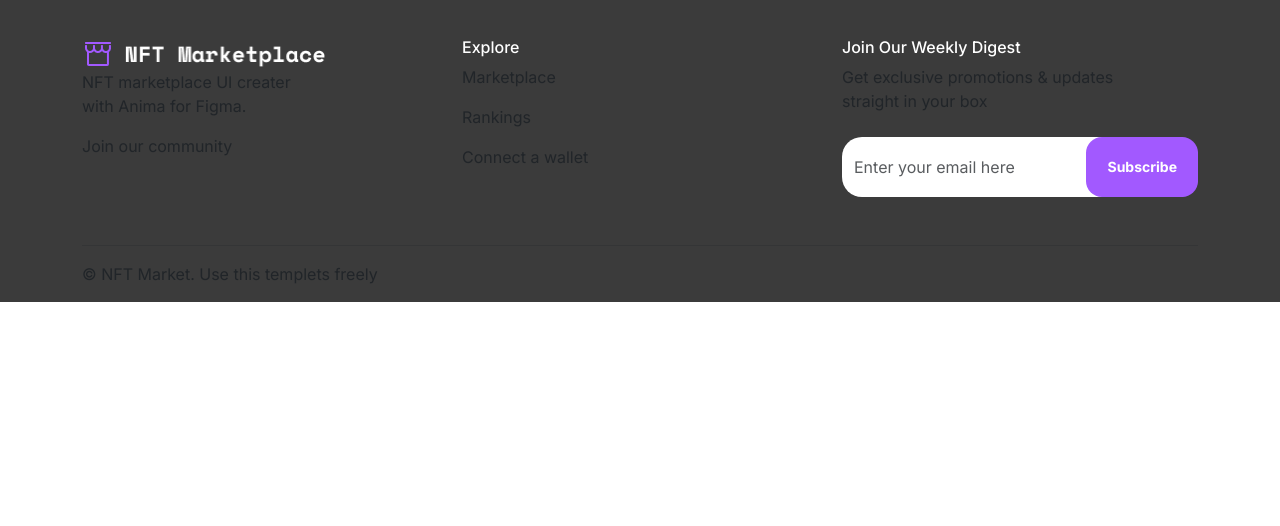
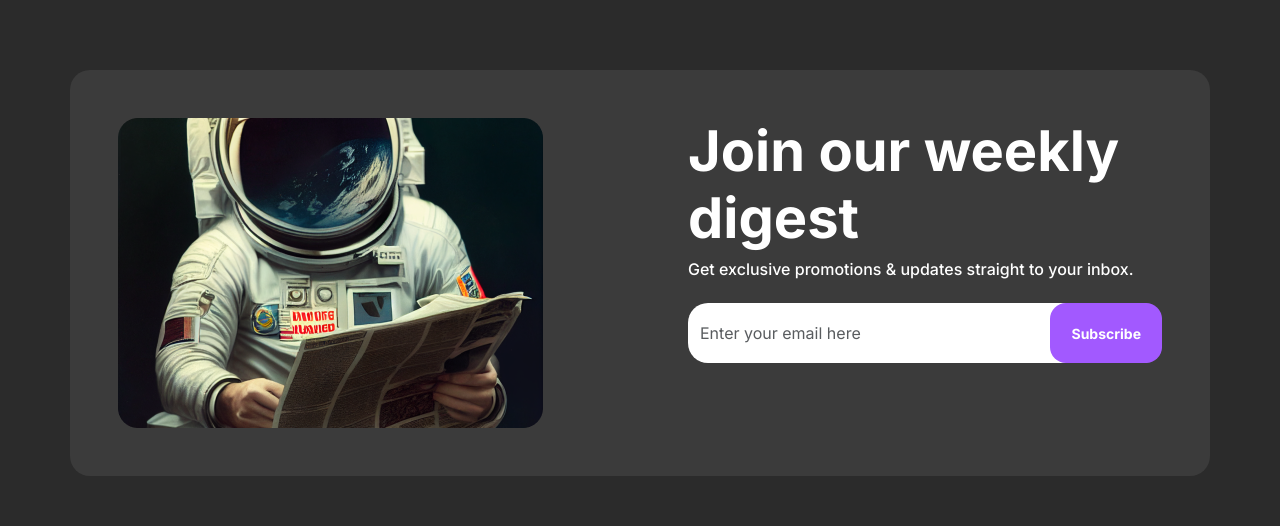
Before and after one commit to Ghullam-Mustafa/Nextjs-Assigment-01, a Next.js app: page / in a window 1280 px wide. Shown: the part 1578-2104 px from the top of the page. Before the commit the page ends 1896 px from the top, so only its background shows below. Built offline with nearby package versions, Linux system fonts and the light colour scheme.

Commit message:
subscribe portion

```diff
--- a/src/app/components/subscribe/Subscribe.js
+++ b/src/app/components/subscribe/Subscribe.js
@@ -1,7 +1,8 @@
 import React from 'react'
+
 import '../subscribe/Subscribe.css'
-// import Image from 'next/image'
-import img from '../../assets/Photo.png'
+import Image from 'next/image'
+// import img from '../../assets/Photo.png'
 import SubscribeBtn from './subscribeBtn/SubscribeBtn'
 
 export default function Subscribe() {
@@ -12,7 +13,7 @@ export default function Subscribe() {
                 <div className="col py-5">
                     <div className="row clr">
                         <div className="col-lg-6 p-5">
-                            <Image src='/Photo.png' className='img-fluid' alt="" />
+                            <Image src='/Photo.png'  className='img-fluid' width={425} height={310} alt="" />
                         </div>
                         <div className="col-lg-6  p-5">
                             <h3 className='text-white display-4 fw-bolder'>Join our weekly digest</h3>
--- a/src/app/page.js
+++ b/src/app/page.js
@@ -4,6 +4,7 @@ import Navbar from '../app/components/navbar/Navbar';
 import HeroSection from '../app/components/heroSection/HeroSection';
 import TrendingCollection from '../app/components/trendingCollection/TrendingCollection';
 import Footer from '../app/components/footer/Footer'
+import Subscribe from '../app/components/subscribe/Subscribe'
 
 export default function Home() {
   return (
@@ -11,6 +12,7 @@ export default function Home() {
       <Navbar />
       <HeroSection />
       <TrendingCollection />
+      <Subscribe/>
       <Footer/>
     </main>
   )
```
